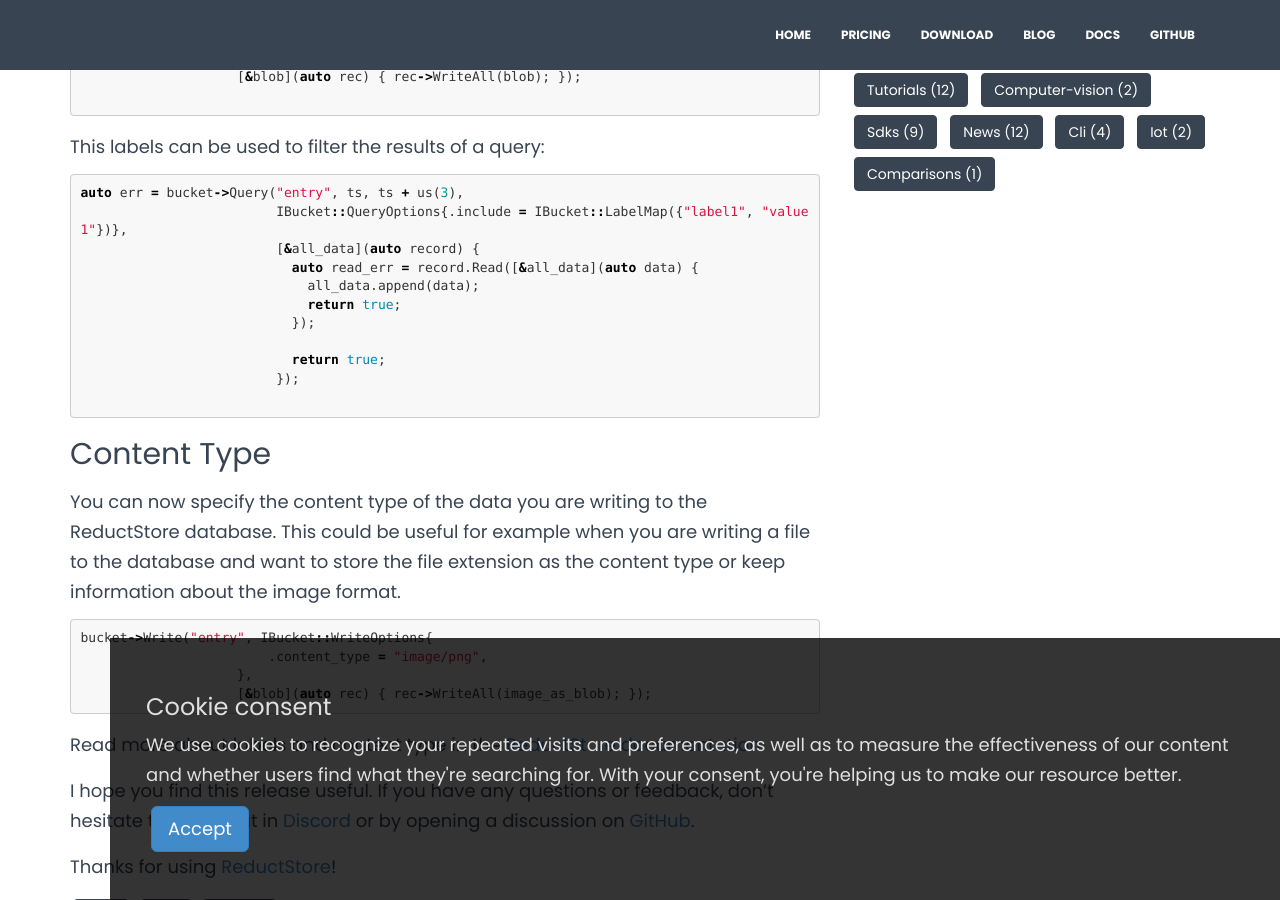
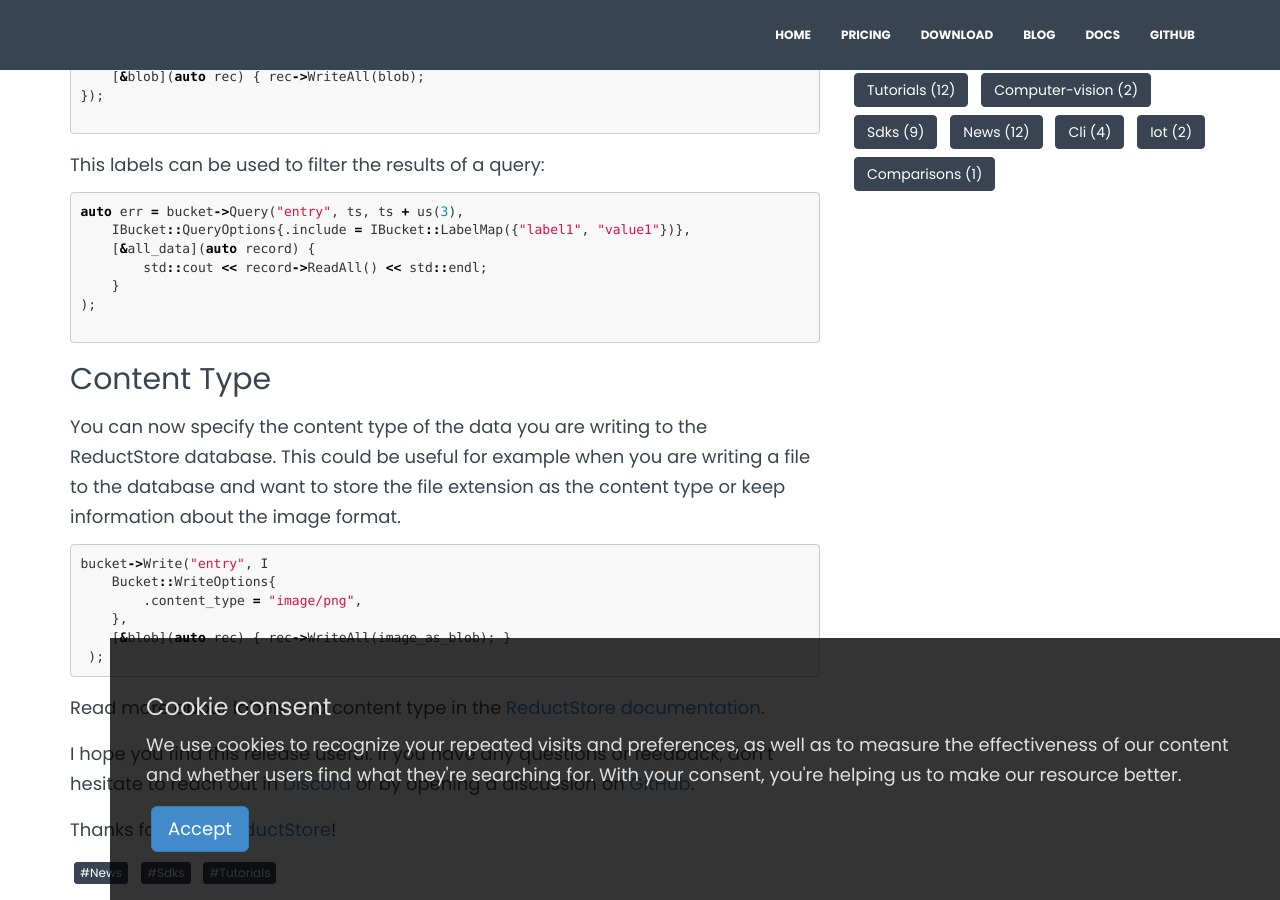
Before and after one commit to reductstore/homepage, a Jekyll site: the page built from _posts/2023-02-22-reduct-cpp-v1_3_0-released.md, in a window 1280 px wide and 900 px high, scrolled down 664 px. Built offline with Jekyll 4.4.1, drawn with Linux system fonts in a browser that asks for light colours; nearby versions of some CDN libraries.

Commit message:
code format

````diff
--- a/_posts/2023-02-22-reduct-cpp-v1_3_0-released.md
+++ b/_posts/2023-02-22-reduct-cpp-v1_3_0-released.md
@@ -27,11 +27,12 @@ auto [bucket, err] =  client->CreateBucket(kBucketName);
 IBucket::Time ts = IBucket::Time() + std::chrono::microseconds(123109210);
 std::string blob = "some blob of data";
 bucket->Write("entry",
-                    IBucket::WriteOptions{
-                        .timestamp = ts,
-                        .labels = IBucket::LableMap({"label1", "value3"}),
-                    },
-                    [&blob](auto rec) { rec->WriteAll(blob); });
+    IBucket::WriteOptions{
+        .timestamp = ts,
+        .labels = IBucket::LableMap({"label1", "value3"}),
+    },
+    [&blob](auto rec) { rec->WriteAll(blob);
+});
 
 ```
 
@@ -39,15 +40,11 @@ This labels can be used to filter the results of a query:
 
 ```cpp
 auto err = bucket->Query("entry", ts, ts + us(3),
-                         IBucket::QueryOptions{.include = IBucket::LabelMap({"label1", "value1"})},
-                         [&all_data](auto record) {
-                           auto read_err = record.Read([&all_data](auto data) {
-                             all_data.append(data);
-                             return true;
-                           });
-
-                           return true;
-                         });
+    IBucket::QueryOptions{.include = IBucket::LabelMap({"label1", "value1"})},
+    [&all_data](auto record) {
+        std::cout << record->ReadAll() << std::endl;
+    }
+);
 
 ```
 
@@ -58,10 +55,12 @@ when you are writing a file to the database and want to store the file extension
 the image format.
 
 ```cpp
-bucket->Write("entry", IBucket::WriteOptions{
-                        .content_type = "image/png",
-                    },
-                    [&blob](auto rec) { rec->WriteAll(image_as_blob); });
+bucket->Write("entry", I
+    Bucket::WriteOptions{
+        .content_type = "image/png",
+    },
+    [&blob](auto rec) { rec->WriteAll(image_as_blob); }
+ );
 ```
 
 Read more about labels and content type in the [ReductStore documentation](https://docs.reduct.store/).
````
